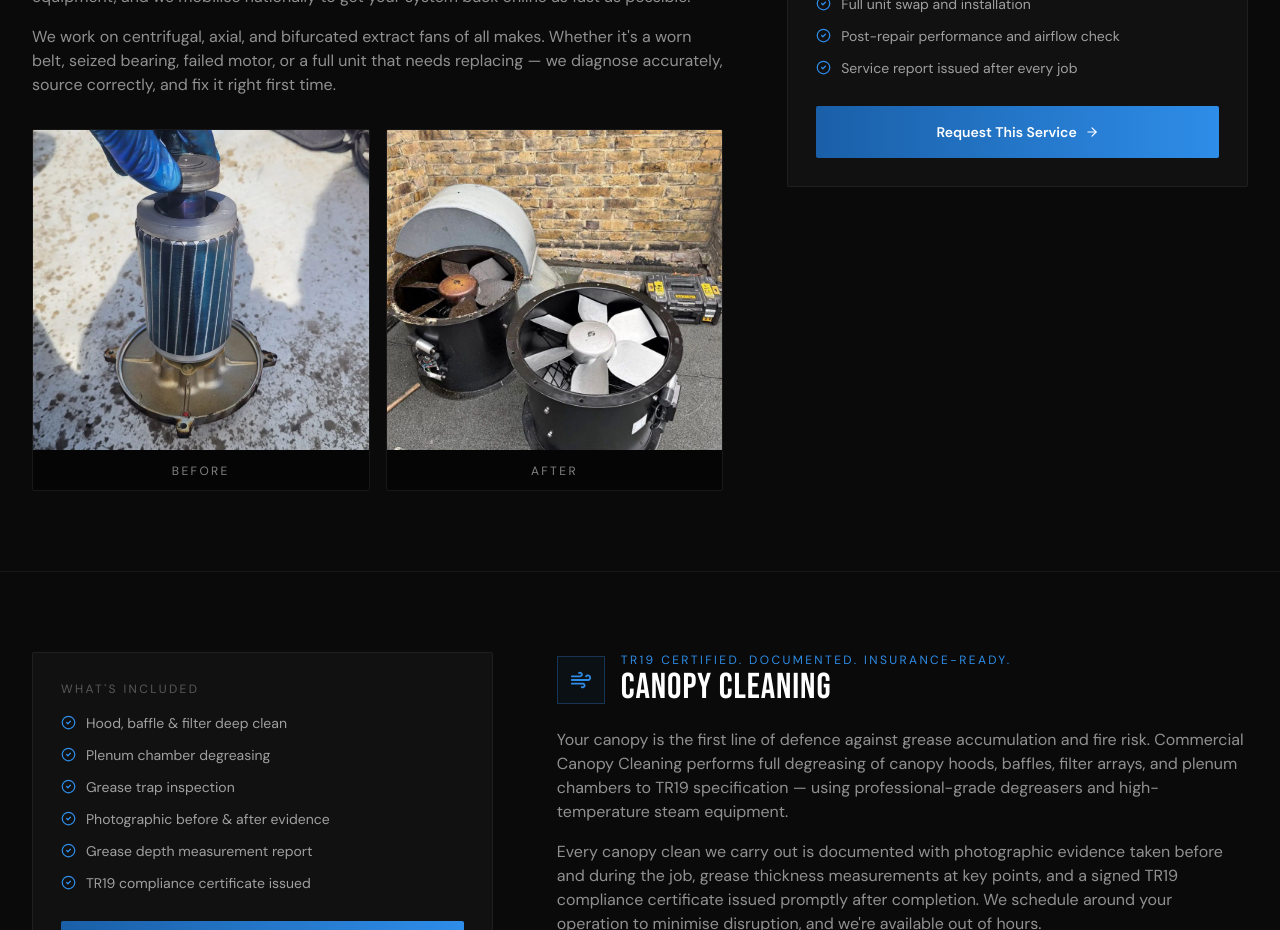
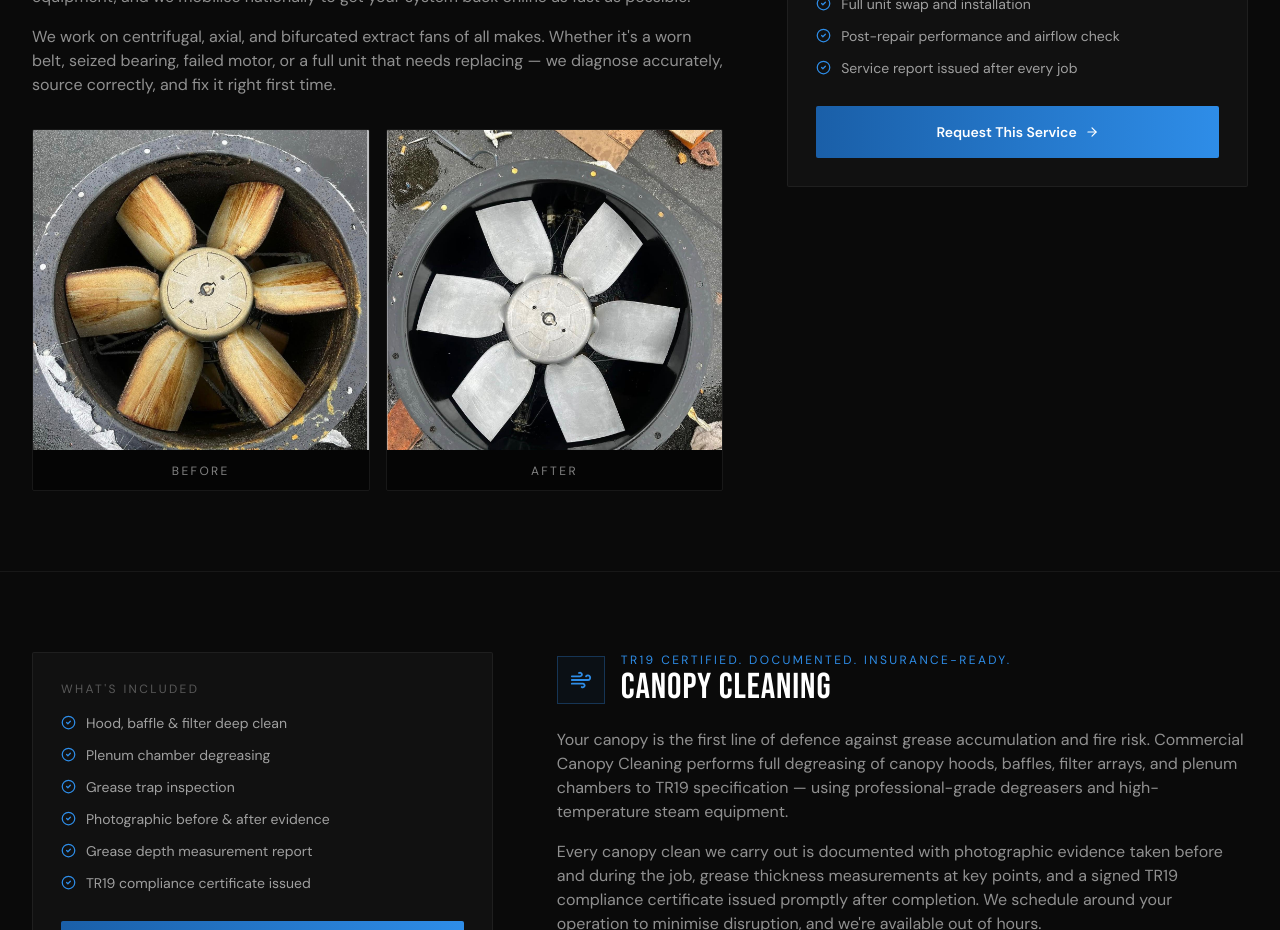
Before and after one commit to zaid5678/commercialcanopycleaning, a React (Vite) app: page /services in a window 1280 px wide. Shown: the part 820-1750 px from the top of the page. Built offline with nearby package versions, Linux system fonts and the light colour scheme.

Commit message:
Services: revert fan repair images to original fanbefore/fanafter

```diff
--- a/src/pages/Services.jsx
+++ b/src/pages/Services.jsx
@@ -27,8 +27,8 @@ const services = [
     description: `A failed kitchen extraction fan can shut down your entire operation within minutes. Commercial Canopy Cleaning are fan breakdown specialists — this isn't a side service, it's a core part of what we do. Our engineers carry common spare parts and diagnostic equipment, and we mobilise nationally to get your system back online as fast as possible.
 
 We work on centrifugal, axial, and bifurcated extract fans of all makes. Whether it's a worn belt, seized bearing, failed motor, or a full unit that needs replacing — we diagnose accurately, source correctly, and fix it right first time.`,
-    beforeImage: '/work_images/fanrepair.jpeg',
-    afterImage: '/work_images/fanreplacement.jpeg',
+    beforeImage: '/work_images/fanbefore.jpeg',
+    afterImage: '/work_images/fanafter.jpeg',
     includes: [
       'Same-day emergency callout nationwide',
       'Centrifugal, axial & bifurcated fan specialists',
```
